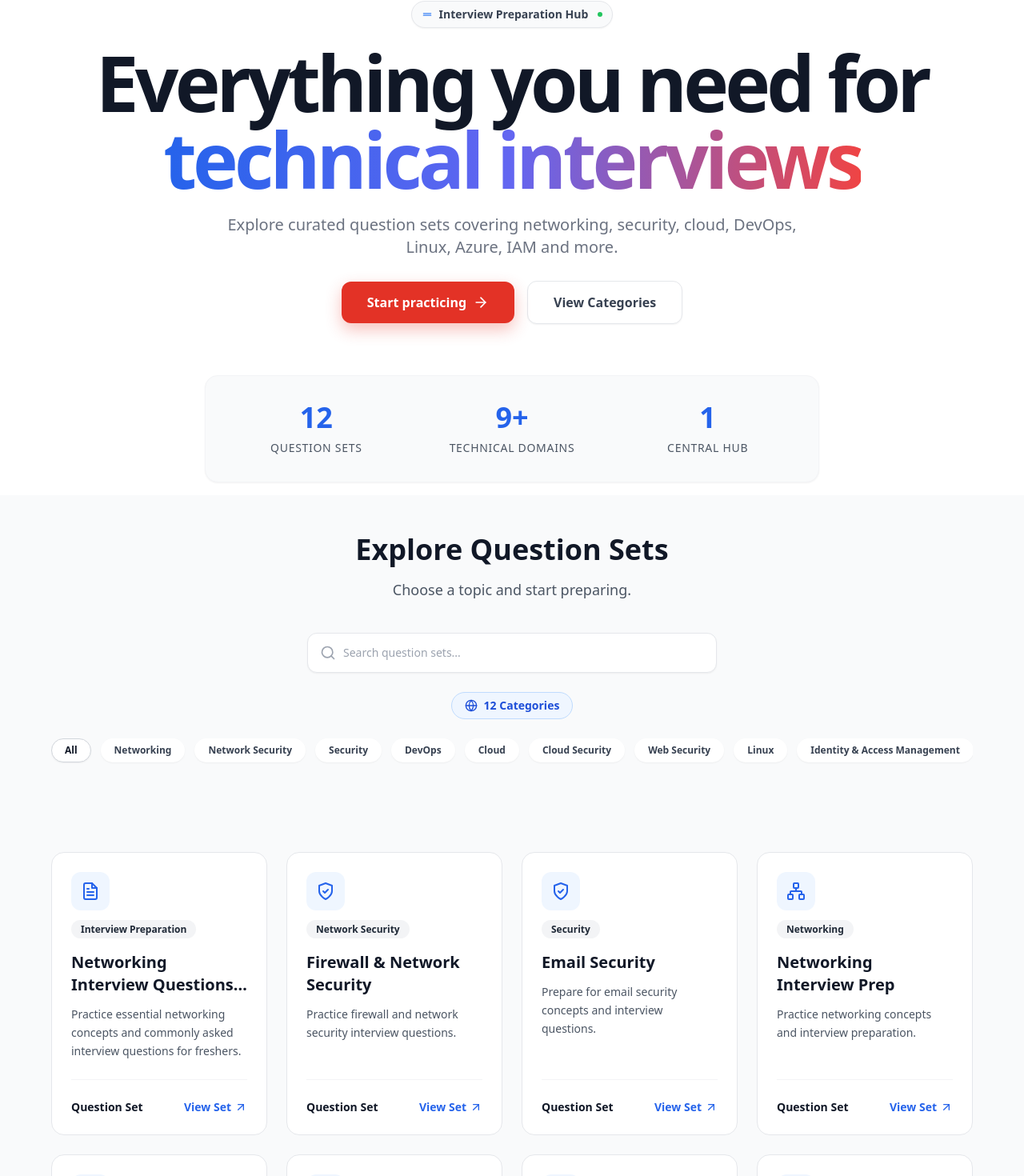
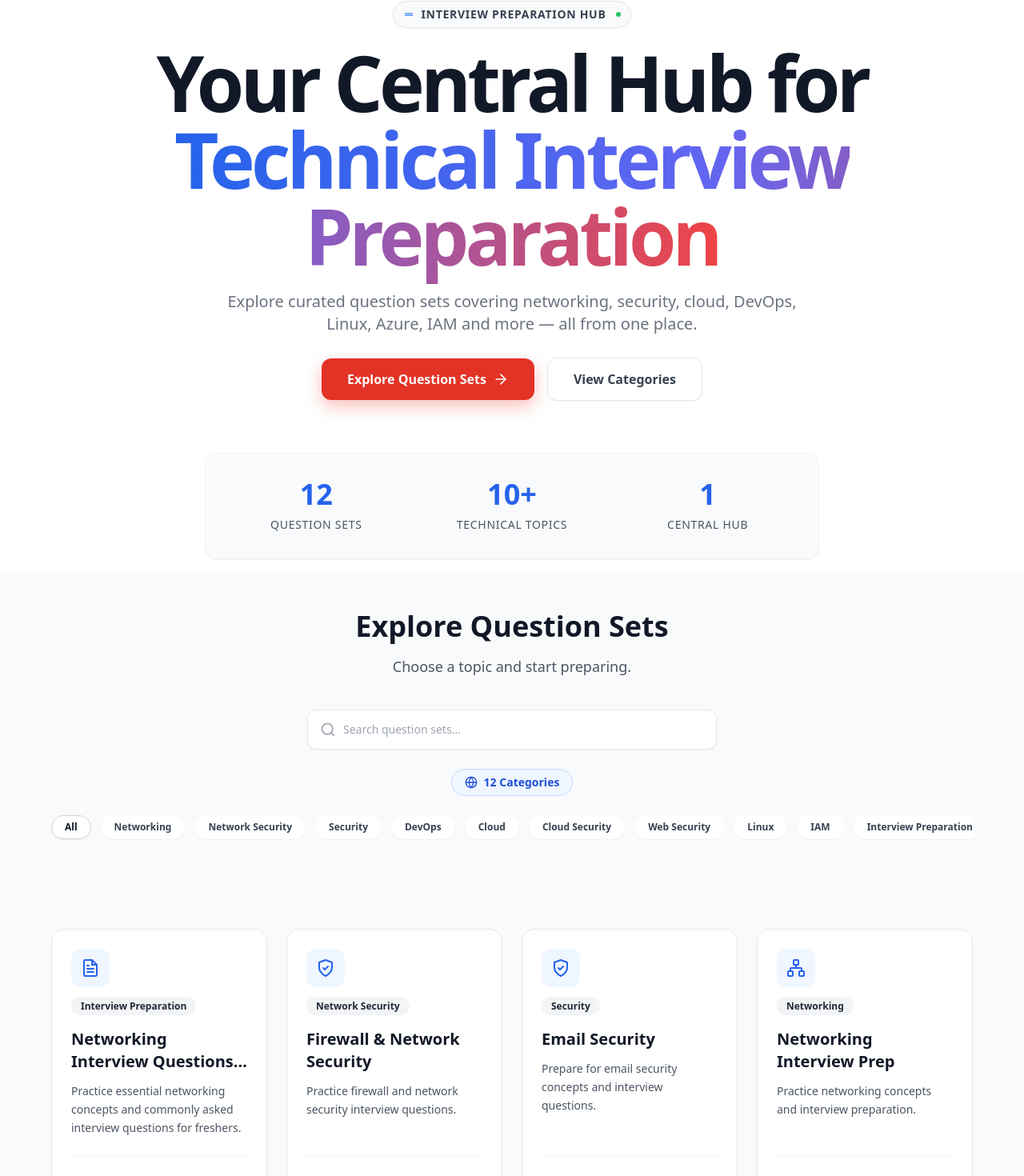
Before and after one commit to Nirmalakhadka18/Question_Set_Hub, a React (Vite) app: page / in a window 1280 px wide. Shown: the part 200-1670 px from the top of the page at 80% size. Built offline with nearby package versions, Linux system fonts and the light colour scheme.

Commit message:
Production polish

```diff
--- a/index.html
+++ b/index.html
@@ -4,14 +4,14 @@
     <meta charset="UTF-8" />
     <link rel="icon" type="image/svg+xml" href="/favicon.svg" />
     <meta name="viewport" content="width=device-width, initial-scale=1.0" />
-    <meta name="description" content="Prepare for your technical interviews with our comprehensive question sets covering networking, security, cloud, DevOps, Linux, Azure, and IAM." />
-    <meta property="og:title" content="Top 20 IAM and Zero Trust Interview Questions" />
-    <meta property="og:description" content="Prepare for your technical interviews with our comprehensive question sets covering networking, security, cloud, DevOps, Linux, Azure, and IAM." />
+    <meta name="description" content="Explore technical interview question sets covering networking, security, cloud, DevOps, Linux, Azure, IAM and more." />
+    <meta property="og:title" content="Question Set Hub | Technical Interview Preparation" />
+    <meta property="og:description" content="Explore technical interview question sets covering networking, security, cloud, DevOps, Linux, Azure, IAM and more." />
     <meta property="og:type" content="website" />
     <meta name="twitter:card" content="summary_large_image" />
-    <meta name="twitter:title" content="Top 20 IAM and Zero Trust Interview Questions" />
-    <meta name="twitter:description" content="Prepare for your technical interviews with our comprehensive question sets covering networking, security, cloud, DevOps, Linux, Azure, and IAM." />
-    <title>Top 20 IAM and Zero Trust Interview Questions</title>
+    <meta name="twitter:title" content="Question Set Hub | Technical Interview Preparation" />
+    <meta name="twitter:description" content="Explore technical interview question sets covering networking, security, cloud, DevOps, Linux, Azure, IAM and more." />
+    <title>Question Set Hub | Technical Interview Preparation</title>
     <script>
       if (localStorage.theme === 'dark' || (!('theme' in localStorage) && window.matchMedia('(prefers-color-scheme: dark)').matches)) {
         document.documentElement.classList.add('dark');
--- a/src/components/Hero.tsx
+++ b/src/components/Hero.tsx
@@ -7,18 +7,18 @@ export default function Hero() {
     <section className="relative overflow-hidden bg-white dark:bg-gray-900 pt-16 md:pt-24 pb-12 md:pb-16">
       <div className="mx-auto max-w-[100rem] px-4 md:px-8 xl:px-16 text-center">
 
-        <div className="inline-flex items-center gap-2 rounded-full border border-gray-200 dark:border-gray-700 bg-gray-50 dark:bg-gray-800/50 px-3 py-1.5 text-xs sm:text-sm font-semibold mb-5 shadow-sm">
+        <div className="inline-flex items-center gap-2 rounded-full border border-gray-200 dark:border-gray-700 bg-gray-50 dark:bg-gray-800/50 px-3 py-1.5 text-xs sm:text-sm font-semibold mb-5 shadow-sm uppercase tracking-wider">
           <svg width="14" height="14" viewBox="0 0 24 24" fill="none" stroke="currentColor" strokeWidth="2" strokeLinecap="round" strokeLinejoin="round" className="text-blue-500"><path d="M4 10h16"/><path d="M4 14h16"/></svg>
-          <span className="text-gray-700 dark:text-gray-300">Interview Preparation Hub</span>
+          <span className="text-gray-700 dark:text-gray-300">INTERVIEW PREPARATION HUB</span>
           <span className="h-1.5 w-1.5 rounded-full bg-green-500 ml-1"></span>
         </div>
 
         <h1 className="mx-auto max-w-[90rem] text-5xl font-extrabold tracking-tighter text-gray-900 dark:text-gray-100 sm:text-6xl md:text-7xl lg:text-[6rem] leading-[1.05]">
-          Everything you need for <span className="text-transparent bg-clip-text bg-gradient-to-r from-blue-600 via-indigo-500 to-red-500">technical interviews</span>
+          Your Central Hub for <span className="text-transparent bg-clip-text bg-gradient-to-r from-blue-600 via-indigo-500 to-red-500">Technical Interview Preparation</span>
         </h1>
 
         <p className="mx-auto mt-5 max-w-3xl text-lg text-gray-500 dark:text-gray-400 sm:text-xl font-medium">
-          Explore curated question sets covering networking, security, cloud, DevOps, Linux, Azure, IAM and more.
+          Explore curated question sets covering networking, security, cloud, DevOps, Linux, Azure, IAM and more — all from one place.
         </p>
 
         <div className="mt-7 flex flex-col sm:flex-row items-center justify-center gap-4">
@@ -26,7 +26,7 @@ export default function Hero() {
             href="#question-sets"
             className="group relative inline-flex items-center justify-center gap-2 rounded-xl bg-[#E33226] px-8 py-3.5 text-base font-bold text-white transition-all hover:bg-red-700 hover:-translate-y-0.5 shadow-[0_8px_20px_rgba(227,50,38,0.3)] dark:shadow-[0_8px_20px_rgba(227,50,38,0.2)] focus-visible:outline-none focus-visible:ring-2 focus-visible:ring-offset-2 focus-visible:ring-red-500"
           >
-            Start practicing
+            Explore Question Sets
             <ArrowRightIcon className="h-5 w-5 transition-transform group-hover:translate-x-1" />
           </a>
           <a
--- a/src/components/QuestionSetCard.tsx
+++ b/src/components/QuestionSetCard.tsx
@@ -115,9 +115,9 @@ export default function QuestionSetCard({ set }: QuestionSetCardProps) {
         <div
           className="flex items-center justify-between text-sm font-semibold text-gray-900 dark:text-gray-100 group-hover:text-blue-600 transition-colors"
         >
-          <span>Question Set</span>
-          <span className="flex items-center gap-1 text-blue-600">
-            View Set <ArrowUpRightIcon className="h-4 w-4 transition-transform group-hover:-translate-y-0.5 group-hover:translate-x-0.5" />
+          <span className="text-gray-500 dark:text-gray-500">Set {set.number}</span>
+          <span className="flex items-center gap-1 text-blue-600 font-bold">
+            View Question Set <ArrowUpRightIcon className="h-4 w-4 transition-transform group-hover:-translate-y-0.5 group-hover:translate-x-0.5" />
           </span>
         </div>
       </div>
--- a/src/components/Stats.tsx
+++ b/src/components/Stats.tsx
@@ -1,7 +1,7 @@
 export default function Stats() {
   const stats = [
     { value: '12', label: 'Question Sets' },
-    { value: '9+', label: 'Technical Domains' },
+    { value: '10+', label: 'Technical Topics' },
     { value: '1', label: 'Central Hub' },
   ];
 
--- a/src/data/questionSets.ts
+++ b/src/data/questionSets.ts
@@ -17,7 +17,7 @@ export const categories = [
   "Cloud Security",
   "Web Security",
   "Linux",
-  "Identity & Access Management",
+  "IAM",
   "Interview Preparation",
   "Security / SOC"
 ];
@@ -108,7 +108,7 @@ export const questionSets: QuestionSet[] = [
     number: "11",
     title: "IAM Preparation",
     description: "Prepare for Identity and Access Management interview questions.",
-    category: "Identity & Access Management",
+    category: "IAM",
     url: "https://iam-preparation-interview.pages.dev/"
   },
   {
```
